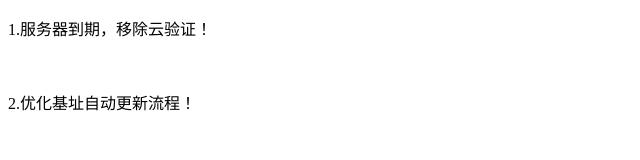
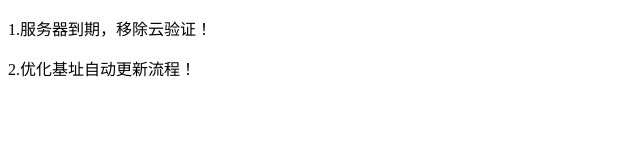
Before and after one commit to Espoir2064/Espoir2064.github.io, a plain HTML site: page index.html in a window 1280 px wide. Shown: the whole page, without its empty margins (0-640 px from the left). Drawn offline with Linux system fonts and the light colour scheme.

Commit message:
Update index.html

```diff
--- a/index.html
+++ b/index.html
@@ -5,8 +5,8 @@
     <title>更新日志</title>
 </head>
 <body>
-    <p>1.服务器到期，移除云验证！</p><br>
-    <p>2.优化基址自动更新流程！</p><br>
+    <p>1.服务器到期，移除云验证！</p>
+    <p>2.优化基址自动更新流程！</p>
     <p></p><br>
     <p></p><br>
 </body>
```
